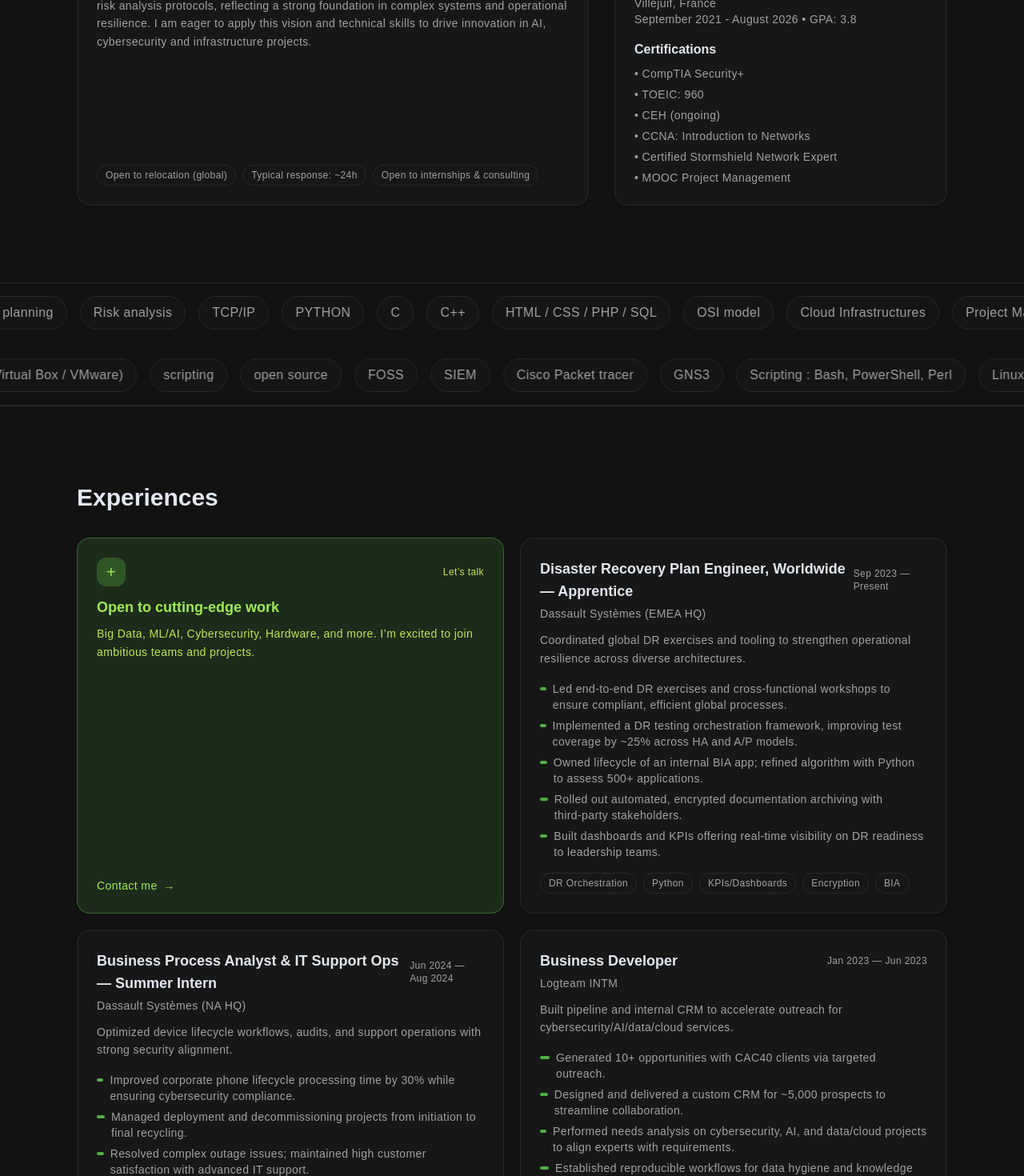
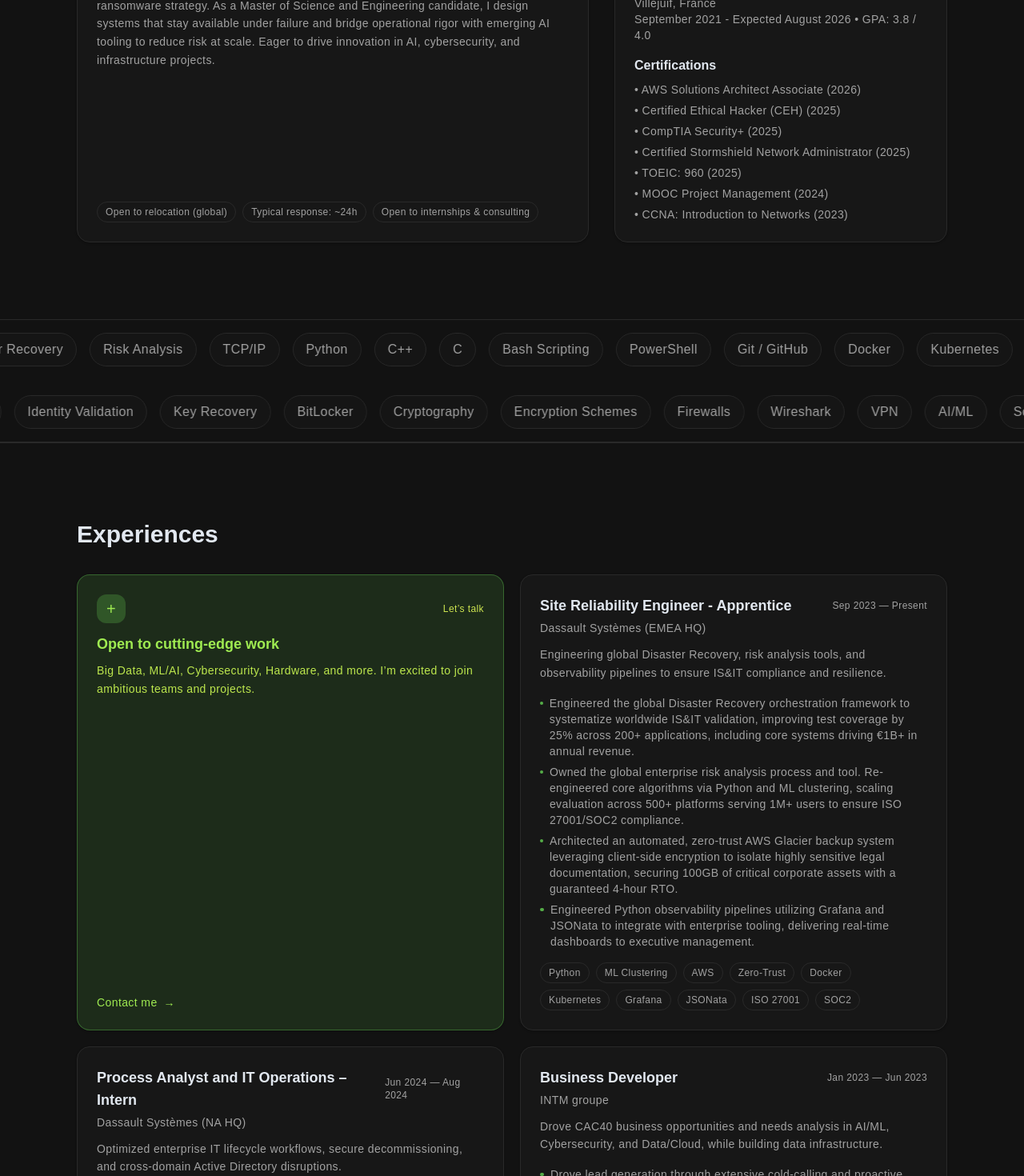
Before and after one commit to Sharper8/portfolio, a Next.js app: page / in a window 1280 px wide. Shown: the part 1020-2490 px from the top of the page at 80% size. Built offline with nearby package versions, Linux system fonts and the light colour scheme.

Commit message:
refactor: update portfolio with refined project descriptions, modernized skill set, revised professional summary, and improved education details.

```diff
--- a/src/components/about.tsx
+++ b/src/components/about.tsx
@@ -46,10 +46,10 @@
           <div className="about-block md:col-span-3 rounded-2xl border bg-card p-6 shadow-sm flex flex-col">
             <h2 className="mb-3 text-2xl sm:text-3xl font-semibold tracking-tight">About</h2>
             <p className="text-sm leading-relaxed text-muted-foreground">
-              A Master of Science in Computer Science candidate focused on cutting-edge technologies. Over 2 years of
-              experience orchestrating large-scale disaster recovery and risk analysis protocols, reflecting a strong
-              foundation in complex systems and operational resilience. I am eager to apply this vision and technical
-              skills to drive innovation in AI, cybersecurity and infrastructure projects.
+              An Infrastructure and Security Engineer specializing in IT continuity, resilience engineering, and governance,
+              with hands-on exposure to chaos engineering and anti-ransomware strategy. As a Master of Science and Engineering
+              candidate, I design systems that stay available under failure and bridge operational rigor with emerging AI tooling
+              to reduce risk at scale. Eager to drive innovation in AI, cybersecurity, and infrastructure projects.
             </p>
             {/* Info chips moved from Contact to balance layout */}
             <div className="mt-auto pt-4 flex flex-wrap gap-2 text-xs text-muted-foreground">
@@ -61,18 +61,19 @@
           <div className="about-block md:col-span-2 rounded-2xl border bg-card p-6 shadow-sm">
             <h3 className="mb-2 font-semibold tracking-tight">Education</h3>
             <div className="mb-4 text-sm text-muted-foreground">
-              <div className="font-medium text-foreground">Master of Science and Engineering: Network & Security Engineer</div>
+              <div className="font-medium text-foreground">Master of Science and Engineering: Networks & Security engineer</div>
               <div>EFREI Paris, Paris Panthéon-Assas Université, Villejuif, France</div>
-              <div>September 2021 - August 2026 • GPA: 3.8</div>
+              <div>September 2021 - Expected August 2026 • GPA: 3.8 / 4.0</div>
             </div>
             <h3 className="mb-2 font-semibold tracking-tight">Certifications</h3>
             <ul className="space-y-1.5 text-sm text-muted-foreground">
-              <li>• CompTIA Security+</li>
-              <li>• TOEIC: 960</li>
-              <li>• CEH (ongoing)</li>
-              <li>• CCNA: Introduction to Networks</li>
-              <li>• Certified Stormshield Network Expert</li>
-              <li>• MOOC Project Management</li>
+              <li>• AWS Solutions Architect Associate (2026)</li>
+              <li>• Certified Ethical Hacker (CEH) (2025)</li>
+              <li>• CompTIA Security+ (2025)</li>
+              <li>• Certified Stormshield Network Administrator (2025)</li>
+              <li>• TOEIC: 960 (2025)</li>
+              <li>• MOOC Project Management (2024)</li>
+              <li>• CCNA: Introduction to Networks (2023)</li>
             </ul>
           </div>
         </div>
--- a/src/components/contact.tsx
+++ b/src/components/contact.tsx
@@ -89,10 +89,6 @@
                 {copied === "email" ? "Copied ✓" : "Copy email"}
               </button>
 
-              <Link href="https://linkedin.com/in/syl-bh/" target="_blank" rel="noopener noreferrer" className="shine inline-flex items-center gap-2 rounded-xl border px-5 py-3 text-sm font-medium hover:border-primary/40 relative overflow-hidden">
-                {/* LinkedIn */}
-                <span className="i">in</span> LinkedIn
-              </Link>
               <Link href="https://github.com/Sharper8" target="_blank" rel="noopener noreferrer" className="shine inline-flex items-center gap-2 rounded-xl border px-5 py-3 text-sm font-medium hover:border-primary/40 relative overflow-hidden">
                 {/* GitHub */}
                 <span>🐙</span> GitHub
--- a/src/components/experiences.tsx
+++ b/src/components/experiences.tsx
@@ -16,47 +16,42 @@
 const experiences: Experience[] = [
   {
     company: "Dassault Systèmes (EMEA HQ)",
-    role: "Disaster Recovery Plan Engineer, Worldwide — Apprentice",
+    role: "Site Reliability Engineer - Apprentice",
     period: "Sep 2023 — Present",
     summary:
-      "Coordinated global DR exercises and tooling to strengthen operational resilience across diverse architectures.",
-    stack: ["DR Orchestration", "Python", "KPIs/Dashboards", "Encryption", "BIA"],
+      "Engineering global Disaster Recovery, risk analysis tools, and observability pipelines to ensure IS&IT compliance and resilience.",
+    stack: ["Python", "ML Clustering", "AWS", "Zero-Trust", "Docker", "Kubernetes", "Grafana", "JSONata", "ISO 27001", "SOC2"],
     bullets: [
-      "Led end‑to‑end DR exercises and cross‑functional workshops to ensure compliant, efficient global processes.",
-      "Implemented a DR testing orchestration framework, improving test coverage by ~25% across HA and A/P models.",
-      "Owned lifecycle of an internal BIA app; refined algorithm with Python to assess 500+ applications.",
-      "Rolled out automated, encrypted documentation archiving with third‑party stakeholders.",
-      "Built dashboards and KPIs offering real‑time visibility on DR readiness to leadership teams.",
+      "Engineered the global Disaster Recovery orchestration framework to systematize worldwide IS&IT validation, improving test coverage by 25% across 200+ applications, including core systems driving €1B+ in annual revenue.",
+      "Owned the global enterprise risk analysis process and tool. Re-engineered core algorithms via Python and ML clustering, scaling evaluation across 500+ platforms serving 1M+ users to ensure ISO 27001/SOC2 compliance.",
+      "Architected an automated, zero-trust AWS Glacier backup system leveraging client-side encryption to isolate highly sensitive legal documentation, securing 100GB of critical corporate assets with a guaranteed 4-hour RTO.",
+      "Engineered Python observability pipelines utilizing Grafana and JSONata to integrate with enterprise tooling, delivering real-time dashboards to executive management.",
     ],
   },
   {
     company: "Dassault Systèmes (NA HQ)",
-    role: "Business Process Analyst & IT Support Ops — Summer Intern",
+    role: "Process Analyst and IT Operations – Intern",
     period: "Jun 2024 — Aug 2024",
     summary:
-      "Optimized device lifecycle workflows, audits, and support operations with strong security alignment.",
-    stack: ["Process Optimization", "Asset Mgmt", "Security Audits", "Dashboards"],
+      "Optimized enterprise IT lifecycle workflows, secure decommissioning, and cross-domain Active Directory disruptions.",
+    stack: ["Workflow Automation", "BitLocker", "Active Directory", "Security Audits", "Dashboards"],
     bullets: [
-      "Improved corporate phone lifecycle processing time by 30% while ensuring cybersecurity compliance.",
-      "Managed deployment and decommissioning projects from initiation to final recycling.",
-      "Resolved complex outage issues; maintained high customer satisfaction with advanced IT support.",
-      "Ran regular IT asset audits; surfaced risks via custom dashboards and KPIs.",
-      "Drove adherence to security policies across inventory and operations.",
+      "Led a workflow automation initiative for the secondhand IT asset lifecycle, engineering compliance audit dashboards and streamlining manual provisioning processes to accelerate hardware processing times by 30%.",
+      "Executed the secure provisioning and decommissioning of enterprise hardware, enforcing strict BitLocker encryption, data sanitization, and recycling protocols to eliminate physical security vulnerabilities.",
+      "Resolved critical cross-domain service disruptions for high-priority business units, executing advanced Active Directory identity validations and cryptographic key recoveries to maintain operational availability.",
     ],
   },
   {
-    company: "Logteam INTM",
+    company: "INTM groupe",
     role: "Business Developer",
     period: "Jan 2023 — Jun 2023",
     summary:
-      "Built pipeline and internal CRM to accelerate outreach for cybersecurity/AI/data/cloud services.",
-    stack: ["CRM", "Prospecting", "Analytics"],
+      "Drove CAC40 business opportunities and needs analysis in AI/ML, Cybersecurity, and Data/Cloud, while building data infrastructure.",
+    stack: ["CRM", "Lead Generation", "Needs Analysis", "AI/ML", "Cybersecurity", "Cloud"],
     bullets: [
-      "Generated 10+ opportunities with CAC40 clients via targeted outreach.",
-      "Designed and delivered a custom CRM for ~5,000 prospects to streamline collaboration.",
-      "Performed needs analysis on cybersecurity, AI, and data/cloud projects to align experts with requirements.",
-      "Established reproducible workflows for data hygiene and knowledge sharing.",
-      "Partnered cross‑functionally to convert technical capability into commercial outcomes.",
+      "Drove lead generation through extensive cold-calling and proactive outreach resulting in over 10 business opportunities with major clients, including those in the CAC40 index.",
+      "Conducted high-level needs analysis on client projects related to AI/ML, Cybersecurity and Data/Cloud, effectively matching client requirements with internal technical expertise.",
+      "Designed and delivered a custom CRM framework for ~5,000 prospects to streamline collaboration and workflows across the team.",
     ],
   },
 ]
--- a/src/components/footer.tsx
+++ b/src/components/footer.tsx
@@ -4,7 +4,6 @@
 const footerLinks = [
   { href: "#about", label: "About" },
   { href: "#experiences", label: "Experiences" },
-  { href: "#skills", label: "Skills" },
   { href: "#projects", label: "Projects" },
   { href: "#contact", label: "Contact" },
   { href: "https://blog.devprocore.com", label: "Blog", external: true },
@@ -29,9 +28,8 @@
           </nav>
 
           <div className="flex items-center gap-4 text-muted-foreground">
-            <Link href="#" aria-label="Twitter" className="hover:text-foreground transition-colors"><Twitter size={18} /></Link>
-            <Link href="#" aria-label="LinkedIn" className="hover:text-foreground transition-colors"><Linkedin size={18} /></Link>
-            <Link href="#" aria-label="GitHub" className="hover:text-foreground transition-colors"><Github size={18} /></Link>
+            <Link href="https://x.com/0xymoore" aria-label="Twitter" className="hover:text-foreground transition-colors"><Twitter size={18} /></Link>
+            <Link href="https://github.com/Sharper8" aria-label="GitHub" className="hover:text-foreground transition-colors"><Github size={18} /></Link>
           </div>
         </div>
 
--- a/src/components/navbar.tsx
+++ b/src/components/navbar.tsx
@@ -11,7 +11,6 @@
 const sections = [
   { id: "about", label: "About" },
   { id: "experiences", label: "Experiences" },
-  { id: "skills", label: "Skills" },
   { id: "projects", label: "Projects" },
   { id: "contact", label: "Contact" },
 ]
--- a/src/components/projects.tsx
+++ b/src/components/projects.tsx
@@ -13,33 +13,45 @@
 
 const projects: Project[] = [
   {
-    title: "Swapaws.fr",
-    blurb: "A full-stack marketplace for exchanging products via trades.",
-    tags: ["Full‑stack", "Next.js", "PostgreSQL"],
+    title: "Owpal.com",
+    blurb: "Deploying on-premise, open-source AI systems to ensure enterprise data sovereignty. Engineered automated workflows connecting internal tools (LMS, Slack) directly to local Agentic infrastructure.",
+    tags: ["AI Systems", "Agentic IT", "Workflows", "Open Source"],
+    href: "https://owpal.com",
+  },
+  {
+    title: "Swapaws.app",
+    blurb: "Built a full-stack P2P exchange (React, TypeScript, PostgreSQL, MongoDB). Developed an NLP pipeline that parses unstructured natural language buy/sell inputs into structured databases.",
+    tags: ["React", "TypeScript", "NLP", "PostgreSQL", "MongoDB"],
+    href: "https://swapaws.app",
+  },
+  {
+    title: "Devprocore.com",
+    blurb: "Designed and delivered an embedded, offline Speech-to-Text (STT) and Text-to-Speech (TTS) mobile app prototype for an aeronautics startup.",
+    tags: ["STT/TTS", "Embedded Mobile", "React Native", "Consulting"],
+    href: "https://devprocore.com",
+  },
+  {
+    title: "AI Cyber Content Pipeline",
+    blurb: "Designed and engineered an AI-powered cyber content generation pipeline leveraging semantic processing and prompt orchestration; defended before BNP Paribas stakeholders.",
+    tags: ["AI/ML", "Semantic Processing", "Prompt Orchestration"],
     href: "#",
   },
   {
-    title: "Homelab",
-    blurb: "Self-hosted environment: portfolio, blog, SIEM, XDR with heuristic detection, VPN, and more.",
-    tags: ["Linux", "SIEM", "XDR", "Networking"],
-    href: "#",
-  },
-  {
-    title: "Cryptography — Symmetric Scheme via Prim's MST",
-    blurb: "Implemented a symmetric encryption scheme leveraging graph theory and Prim's spanning tree algorithm.",
+    title: "Cryptography — Prim's MST",
+    blurb: "Implemented a symmetric encryption scheme leveraging graph theory and the Prim’s Spanning Tree algorithm.",
     tags: ["Cryptography", "Algorithms", "C/C++"],
     href: "#",
   },
   {
-    title: "Packet Detection — ML/AI",
-    blurb: "Developed a threat detection system using ML/AI to identify and analyze network traffic.",
-    tags: ["Networking", "ML/AI", "Python"],
+    title: "ML/AI Threat Detection",
+    blurb: "Developed a Machine Learning/AI threat detection system in network traffic using scikit-learn with 98% accuracy.",
+    tags: ["Scikit-Learn", "Cybersecurity", "Python", "ML/AI"],
     href: "#",
   },
   {
-    title: "CI/CD Pipeline on Kubernetes",
-    blurb: "Built and deployed a Jenkins + ArgoCD pipeline, hosted on a Kubernetes cluster.",
-    tags: ["CI/CD", "Jenkins", "ArgoCD", "Kubernetes"],
+    title: "Homelab & SIEM/XDR",
+    blurb: "Self-hosted environment featuring a personal portfolio, blog, SIEM, XDR with heuristic detection, and a secure VPN.",
+    tags: ["Linux", "SIEM", "XDR", "Networking", "VPN"],
     href: "#",
   },
 ]
@@ -81,14 +93,15 @@
                 : i % 5 === 3
                 ? "lg:col-span-6"
                 : "lg:col-span-12"
+            const isExternalLink = p.href && p.href !== "#"
             return (
               <Link
                 key={p.title}
-                href={GITHUB_URL}
+                href={p.href || GITHUB_URL}
                 target="_blank"
                 rel="noopener noreferrer"
-                title={`Open ${p.title} on GitHub`}
-                aria-label={`Open ${p.title} on GitHub (opens in a new tab)`}
+                title={isExternalLink ? `Visit ${p.title}` : `Open ${p.title} on GitHub`}
+                aria-label={isExternalLink ? `Visit ${p.title} (opens in a new tab)` : `Open ${p.title} on GitHub (opens in a new tab)`}
                 className={`proj-card group rounded-2xl border bg-card p-6 shadow-sm transition-transform duration-300 will-change-transform focus:outline-none focus:ring-2 focus:ring-primary focus:ring-offset-2 focus:ring-offset-background ${cls}`}
                 style={{ transform: "translateZ(0)" }}
               >
--- a/src/components/skills.tsx
+++ b/src/components/skills.tsx
@@ -4,12 +4,11 @@
 import { gsap } from "@/lib/gsap"
 
 const keywords: string[] = [
-  "Cybersecurity", "cloud security", "networking fundamentals", "Recovery planning", "Risk analysis", "TCP/IP",
-  "PYTHON", "C", "C++", "HTML / CSS / PHP / SQL", "OSI model", "Cloud Infrastructures", "Project Management", "ML/AI",
-  "OSI (TCP, IP, UDP)", "VPN", "OSPF", "SSL/TLS", "Cisco Packet tracer", "GNS3",
-  "Scripting : Bash, PowerShell, Perl", "Linux / Unix / Windows", "Oracle VM / QEMU KVM", "Git / Github / Gitlab",
-  "OWASP Top 10", "Wireshark", "Database administration", "Website administration (OVH)", "AWS", "Firewalls",
-  "CIA Triad", "Virtual machines (Virtual Box / VMware)", "scripting", "open source", "FOSS", "SIEM",
+  "Cybersecurity", "Cloud Security", "Networks & Protocols", "Disaster Recovery", "Risk Analysis", "TCP/IP",
+  "Python", "C++", "C", "Bash Scripting", "PowerShell", "Git / GitHub", "Docker", "Kubernetes", "AWS",
+  "Linux", "High Availability", "Distributed Systems", "Cryptography", "Encryption Schemes", "Firewalls",
+  "Wireshark", "VPN", "AI/ML", "Scikit-Learn", "Prompt Engineering", "Orchestration", "CI/CD", "SIEM",
+  "XDR", "OWASP Top 10", "Active Directory", "Identity Validation", "Key Recovery", "BitLocker"
 ]
 
 function Row({ items, reverse = false, idx = 0 }: { items: string[]; reverse?: boolean; idx?: number }) {
```
